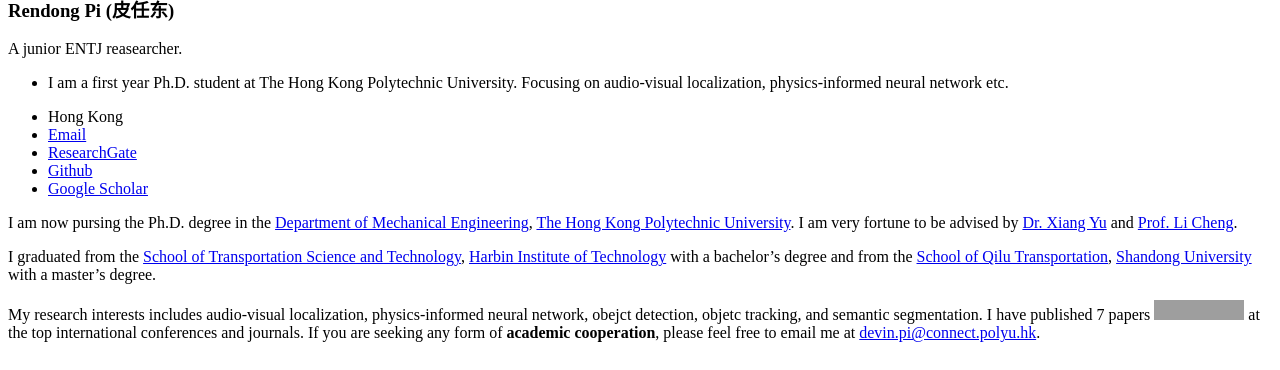
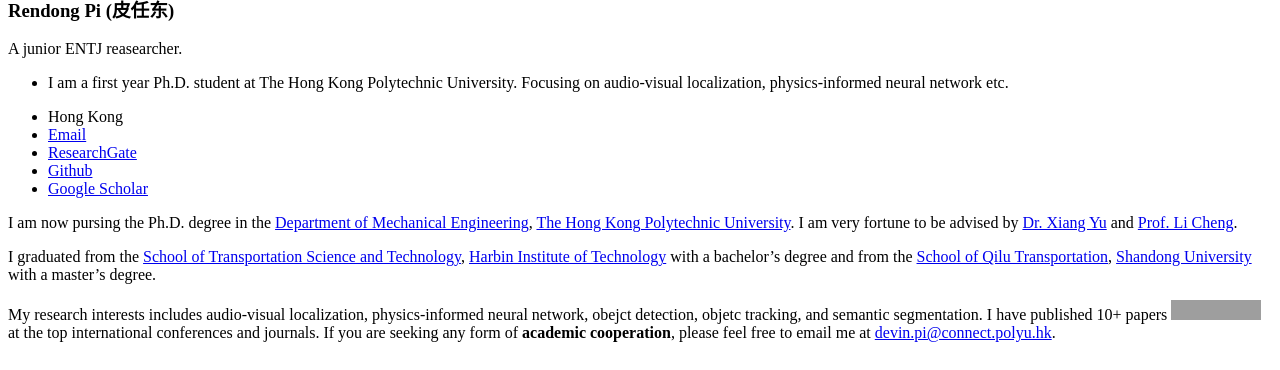
Before and after one commit to Devin-Pi/Devin-Pi.github.io, a Jekyll site: the page built from _pages/includes/intro.md, in a window 1280 px wide, cut to the strip 530-900 px from the top of the page. Built offline with Jekyll 4.4.1, drawn with Linux system fonts in a browser that asks for light colours; our own code applies the rules of GitHub Pages for plain Markdown files; grey boxes are pictures that could not be loaded.

Commit message:
update:     git add .     git commit -m "update"     git push origin main

```diff
--- a/_pages/includes/intro.md
+++ b/_pages/includes/intro.md
@@ -2,4 +2,4 @@ I am now pursing the Ph.D. degree in the [Department of Mechanical Engineering](
 
 I graduated from the [School of Transportation Science and Technology](http://ckc.zju.edu.cn/ckcen/main.htmhttp://ckc.zju.edu.cn/ckcen/main.htm), [Harbin Institute of Technology](https://www.hit.edu.cn/) with a bachelor's degree and from the [School of Qilu Transportation](https://www.qltrans.sdu.edu.cn/), [Shandong University](https://www.sdu.edu.cn/) with a master's degree.
 
-My research interests includes audio-visual localization, physics-informed neural network, obejct detection, objetc tracking, and semantic segmentation. I have published 7 papers <a href='https://scholar.google.com/citations?user=dpj67PAAAAAJ'><img src="https://img.shields.io/endpoint?logo=Google%20Scholar&url=https%3A%2F%2Fcdn.jsdelivr.net%2Fgh%2FDevin-Pi%2FDevin-Pi.github.io@google-scholar-stats%2Fgs_data_shieldsio.json&labelColor=f6f6f6&color=9cf&style=flat&label=citations"></a> at the top international conferences and journals. If you are seeking any form of **academic cooperation**, please feel free to email me at [devin.pi@connect.polyu.hk](mailto:devin.pi@connect.polyu.hk).
+My research interests includes audio-visual localization, physics-informed neural network, obejct detection, objetc tracking, and semantic segmentation. I have published 10+ papers <a href='https://scholar.google.com/citations?user=dpj67PAAAAAJ'><img src="https://img.shields.io/endpoint?logo=Google%20Scholar&url=https%3A%2F%2Fcdn.jsdelivr.net%2Fgh%2FDevin-Pi%2FDevin-Pi.github.io@google-scholar-stats%2Fgs_data_shieldsio.json&labelColor=f6f6f6&color=9cf&style=flat&label=citations"></a> at the top international conferences and journals. If you are seeking any form of **academic cooperation**, please feel free to email me at [devin.pi@connect.polyu.hk](mailto:devin.pi@connect.polyu.hk).
```
